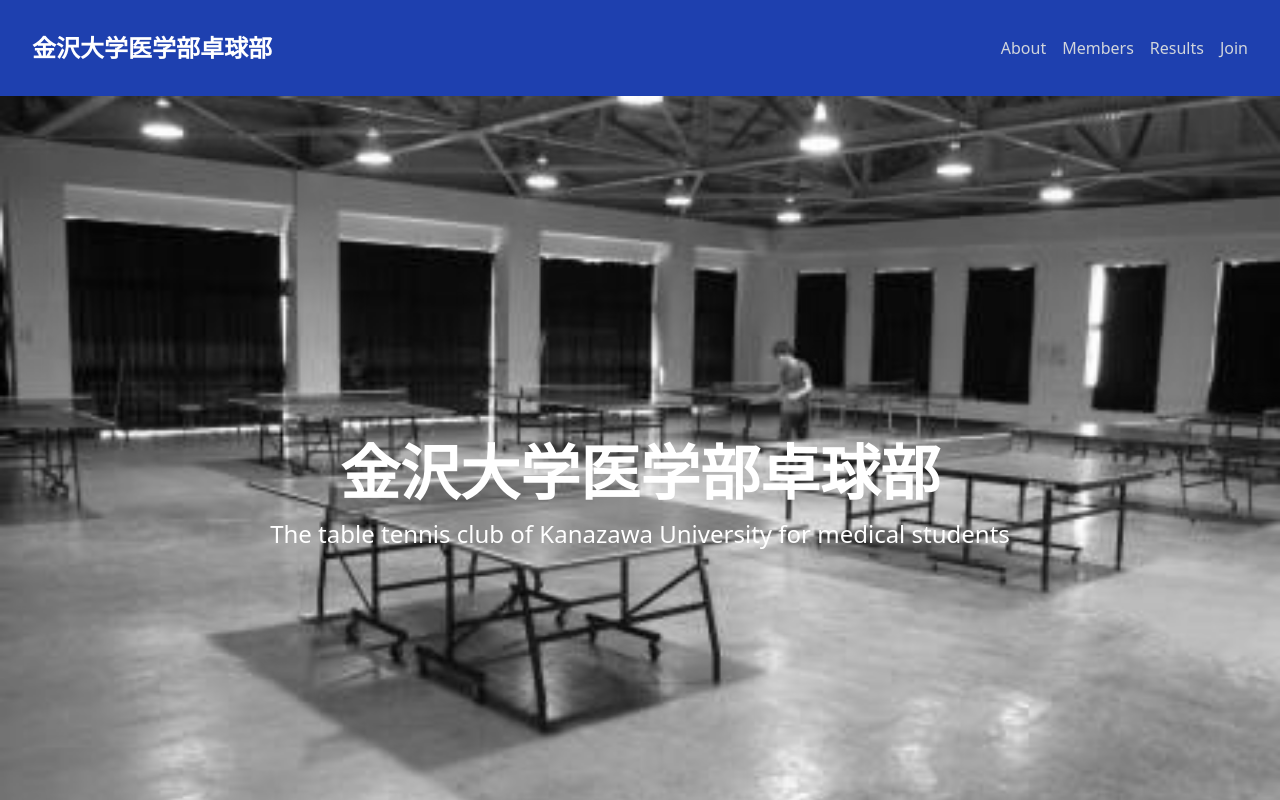
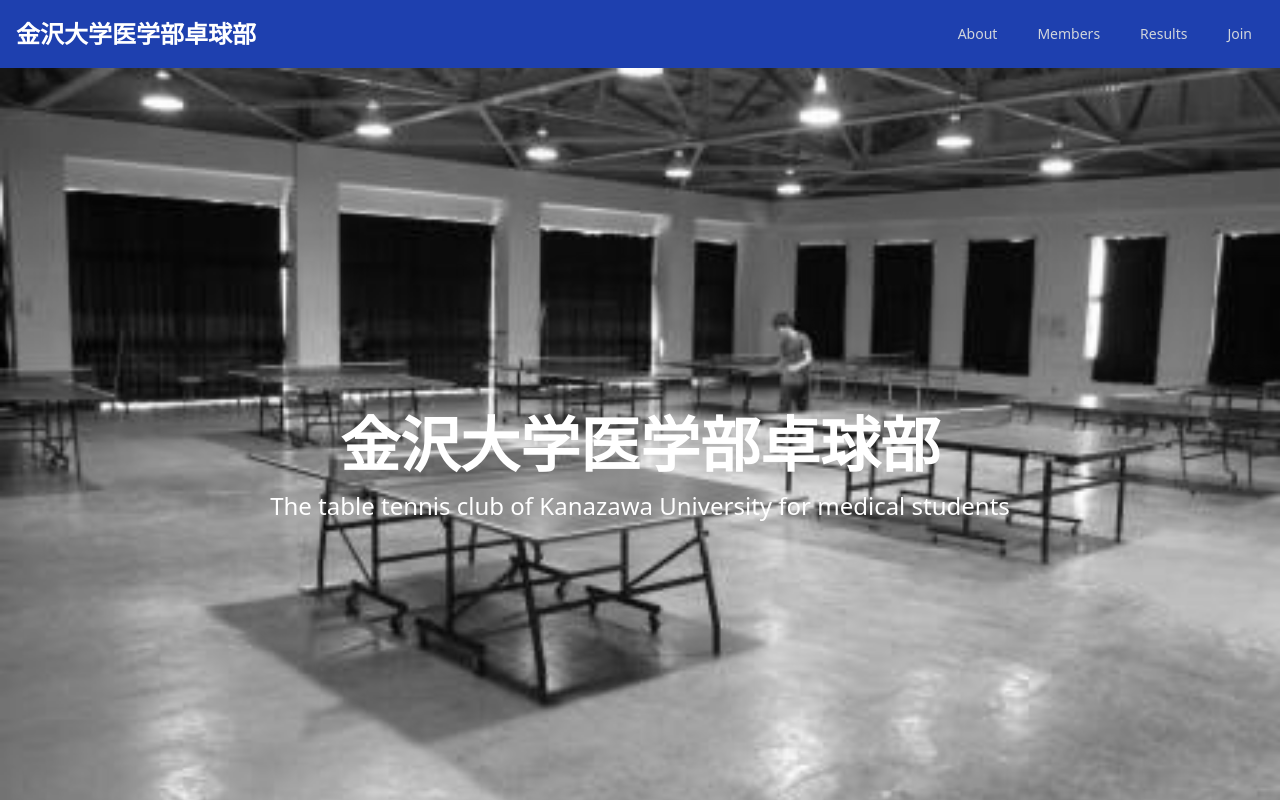
Before and after one commit to yaspify/kuttc_hp, a plain HTML site: page index.html in a window 1280 px wide. Shown: the top 800 px of the page. Drawn offline with nearby package versions, Linux system fonts and the light colour scheme.

Commit message:
Update navigation styling in index.html

```diff
--- a/index.html
+++ b/index.html
@@ -22,16 +22,16 @@
 
 <body class="bg-blue-50 text-gray-800">
     <!-- Navigation -->
-    <nav class="bg-blue-800 p-4 text-white">
-        <div class="container mx-auto flex items-center justify-between p-4">
+    <nav class="bg-blue-800 p-2 text-white">
+        <div class="container mx-auto flex items-center justify-between p-2">
             <div class="flex items-center space-x-4">
                 <h1 class="font-bold md:text-2xl text-lg">金沢大学医学部卓球部</h1>
             </div>
             <div class="hidden md:flex items-center space-x-4">
-                <a href="#about-us" class="text-gray-300 hover:text-white">About</a>
-                <a href="#members" class="text-gray-300 hover:text-white">Members</a>
-                <a href="#results" class="text-gray-300 hover:text-white">Results</a>
-                <a href="#join" class="text-gray-300 hover:text-white">Join</a>
+                <a href="#about-us" class="px-3 py-2 rounded-md text-sm font-medium text-gray-300 hover:text-white hover:bg-blue-700">About</a>
+                <a href="#members" class="px-3 py-2 rounded-md text-sm font-medium text-gray-300 hover:text-white hover:bg-blue-700">Members</a>
+                <a href="#results" class="px-3 py-2 rounded-md text-sm font-medium text-gray-300 hover:text-white hover:bg-blue-700">Results</a>
+                <a href="#join" class="px-3 py-2 rounded-md text-sm font-medium text-gray-300 hover:text-white hover:bg-blue-700">Join</a>
             </div>
             <div class="md:hidden flex items-center">
                 <button class="mobile-menu-button pl-2">
@@ -45,10 +45,10 @@
         </div>
         <!-- Mobile Menu -->
         <div class="mobile-menu hidden md:hidden">
-            <a href="#about-us" class="block py-2 px-4 text-sm hover:bg-blue-700">About</a>
-            <a href="#members" class="block py-2 px-4 text-sm hover:bg-blue-700">Members</a>
-            <a href="#results" class="block py-2 px-4 text-sm hover:bg-blue-700">Results</a>
-            <a href="#join" class="block py-2 px-4 text-sm hover:bg-blue-700">Join</a>
+            <a href="#about-us" class="block py-3 px-4 text-sm rounded-md hover:bg-blue-700">About</a>
+            <a href="#members" class="block py-3 px-4 text-sm rounded-md hover:bg-blue-700">Members</a>
+            <a href="#results" class="block py-3 px-4 text-sm rounded-md hover:bg-blue-700">Results</a>
+            <a href="#join" class="block py-3 px-4 text-sm rounded-md hover:bg-blue-700">Join</a>
         </div>
     </nav>
 
```
